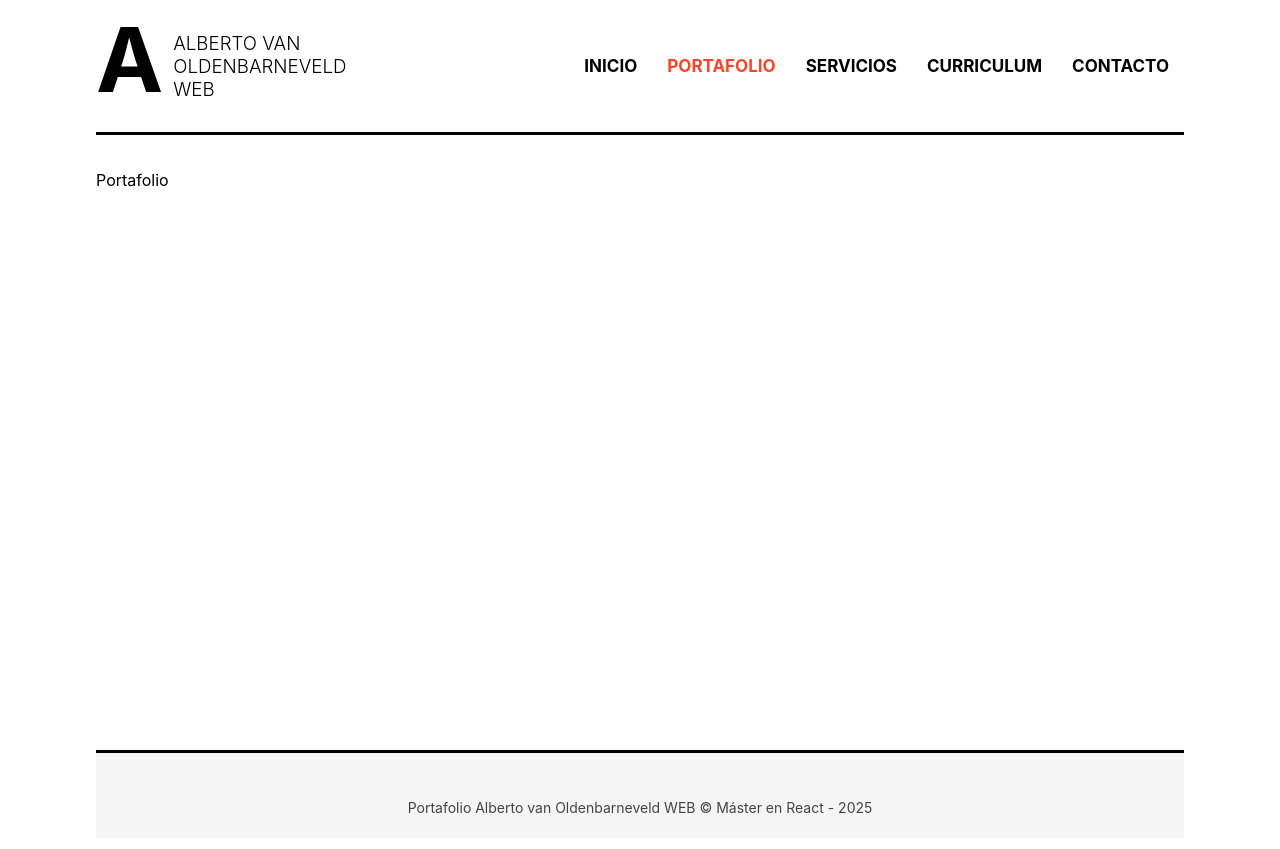
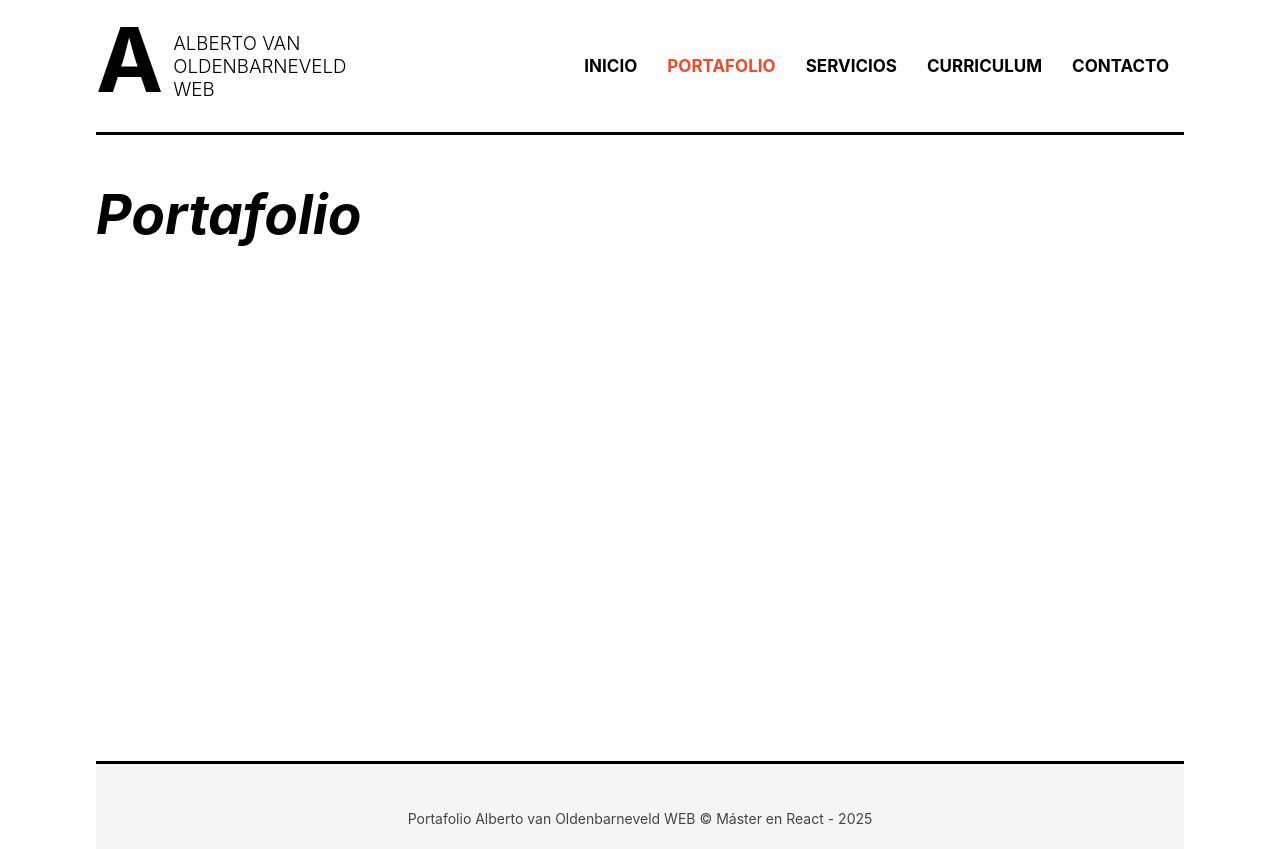
Before and after one commit to avanoldenbarneveld/master-en-react, a React (Create React App) app in the folder 08-proyecto02/: page /portafolio in a window 1280 px wide. Built offline with nearby package versions, Linux system fonts and the light colour scheme.

Commit message:
setup mock data to be imported on portafolio page

```diff
--- a/08-proyecto02/src/components/Portafolio.js
+++ b/08-proyecto02/src/components/Portafolio.js
@@ -1,7 +1,19 @@
 import React from 'react'
+import { trabajos  } from '../data/trabajos'
 
 export const Portafolio = () => {
   return (
-    <div className='page'>Portafolio</div>
+    <div className='page'>
+      <h1 className='heading'>Portafolio </h1>
+
+      {
+        trabajos.map(trabajo => {
+          <article>
+            <h2>{trabajo.nombre}</h2>
+          </article>
+        })
+      }
+
+    </div>
   )
 }
--- /dev/null
+++ b/08-proyecto02/src/data/trabajos.js
@@ -0,0 +1,58 @@
+export const trabajos = [
+  {
+    id: 'albertovan.com',
+    nombre: 'Alberto van Oldenbarneveld',
+    url: 'https://albertovan.com',
+    tecnologias: 'HTML, CSS, JS, ASTRO',
+    categorias: 'Desarrollo web'
+  },
+  {
+    id: 'inbiot-fullstack-test',
+    nombre: 'Inbiot Full Stack Test',
+    url: 'https://inbiot-fullstack-test.vercel.app',
+    tecnologias: 'React, Node.js, Express, MongoDB, Vercel, Render',
+    categorias: 'Full Stack'
+  },
+  {
+    id: 'popular-movies-app',
+    nombre: 'Popular Movies App',
+    url: 'https://github.com/avanoldenbarneveld/popular-movies-app',
+    tecnologias: 'React, React Router, API REST, Testing Library',
+    categorias: 'Frontend'
+  },
+  {
+    id: 'auth-system-react',
+    nombre: 'Sistema de Autenticación en React',
+    url: 'https://github.com/avanoldenbarneveld/bootcamp-projects/tree/main/8.%20React',
+    tecnologias: 'React, JWT, Node.js, Express, Protected Routes',
+    categorias: 'Full Stack'
+  },
+  {
+    id: 'express-user-api',
+    nombre: 'API de Gestión de Usuarios',
+    url: 'https://github.com/avanoldenbarneveld/bootcamp-projects/tree/main/7.%20Express',
+    tecnologias: 'Express, Node.js, Docker, JWT, REST API',
+    categorias: 'Backend'
+  },
+  {
+    id: 'task-manager-node',
+    nombre: 'Task Manager App',
+    url: 'https://github.com/avanoldenbarneveld/bootcamp-projects/tree/main/5.%20Node.js',
+    tecnologias: 'Node.js (sin frameworks), File System, HTTP module',
+    categorias: 'Backend'
+  },
+  {
+    id: 'sql-databases',
+    nombre: 'SQL & PostgreSQL',
+    url: 'https://github.com/avanoldenbarneveld/bootcamp-projects/tree/main/6.%20Databases',
+    tecnologias: 'PostgreSQL, SQL, Joins, Data Modeling',
+    categorias: 'Data'
+  },
+  {
+    id: 'networking-nginx',
+    nombre: 'Networking Project with Nginx',
+    url: 'https://github.com/avanoldenbarneveld/bootcamp-projects/blob/main/1.%20Networking%20project/readme.MD',
+    tecnologias: 'Nginx, Static Hosting, Error Handling, Authentication',
+    categorias: 'Infraestructura'
+  },
+]
```
